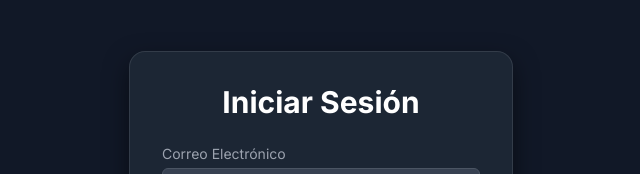
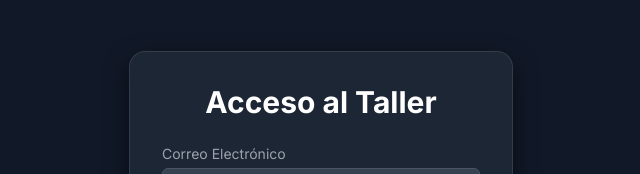
Before and after one commit to frecuenciassanadoras/taller-listo-para-rodar, a plain HTML site: page taller.html in a window 1280 px wide. Shown: the top 174 px of the page, without its empty margins (319-959 px from the left). Drawn offline with nearby package versions, Linux system fonts and the light colour scheme.

Commit message:
Update taller.html

```diff
--- a/taller.html
+++ b/taller.html
@@ -62,7 +62,7 @@
 </head>
 <body>
     <div class="container max-w-sm w-full">
-        <h1 class="text-3xl font-bold text-center mb-6">Iniciar Sesión</h1>
+        <h1 class="text-3xl font-bold text-center mb-6">Acceso al Taller</h1>
         <form id="login-form-taller" class="flex flex-col gap-4">
             <div>
                 <label for="email" class="block text-sm font-medium text-gray-400">Correo Electrónico</label>
@@ -129,7 +129,7 @@
                     statusMessage.textContent = '¡Inicio de sesión exitoso! Redirigiendo...';
                     statusMessage.className = 'text-center mt-4 text-sm font-medium text-green-500';
 
-                    // Redirige al usuario al panel
+                    // Redirige al usuario al panel del taller
                     setTimeout(() => {
                         window.location.href = 'taller-contenido.html';
                     }, 1000);
```
